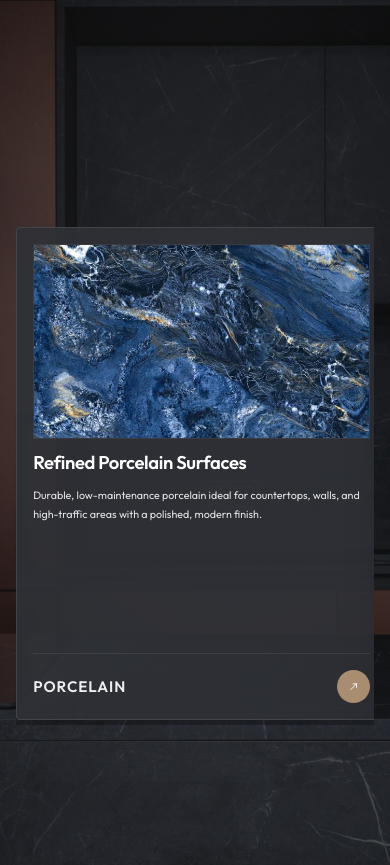
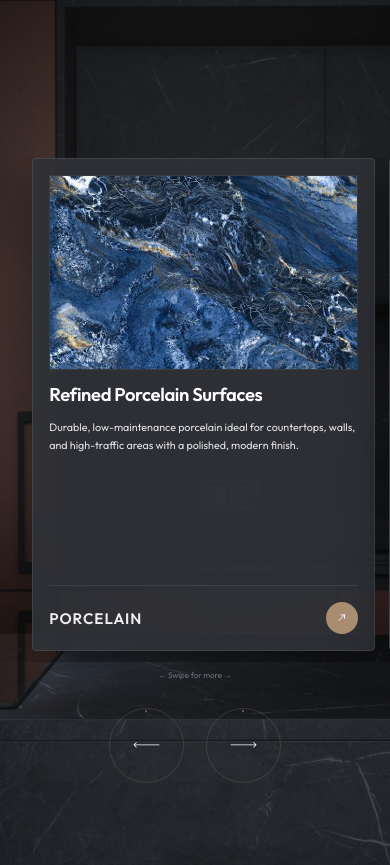
Before and after one commit to ebru-boyaci/stone-space-florida, a React (Vite) app: page / in a window 390 px wide. Shown: the part 4080-4945 px from the top of the page. Built offline with nearby package versions, Linux system fonts and the light colour scheme.

Commit message:
Integrate ServiceScrollNavButton into ProductsSpotlightSection for enhanced product navigation, and refactor layout for improved responsiveness and user experience.

```diff
--- a/src/components/FeatureValueGrid.tsx
+++ b/src/components/FeatureValueGrid.tsx
@@ -1,7 +1,7 @@
 import { useRef, useState } from "react";
 import { motion } from "motion/react";
 
-import { WebflowArrowIcon, webflowNavFlip } from "@/components/WebflowArrowIcon";
+import { ServiceScrollNavButton } from "@/components/ServiceScrollNavButton";
 import imgCabinet from "@assets/services/cabinet-installation.png";
 import imgCountertops from "@assets/services/countertop-installation.png";
 import imgKitchenDesign from "@assets/services/3D-kitchen-design.png";
@@ -106,53 +106,6 @@ function IconArrowUpRight({ className }: { className?: string }) {
         strokeLinejoin="round"
       />
     </svg>
-  );
-}
-
-function ServiceScrollNavButton({
-  direction,
-  onClick,
-}: {
-  direction: "prev" | "next";
-  onClick: () => void;
-}) {
-  const label = direction === "prev" ? "Previous service" : "Next service";
-
-  return (
-    <button
-      type="button"
-      onClick={onClick}
-      aria-label={label}
-      className="group relative inline-flex size-28 shrink-0 items-center justify-center rounded-full text-[#a88d70] outline-none transition-colors hover:text-[#c4a882] focus-visible:ring-2 focus-visible:ring-[#a88d70]/45 sm:size-32 md:size-36"
-    >
-      <span
-        aria-hidden
-        className="pointer-events-none absolute inset-0 rounded-full border border-[#a88d70]/22"
-      />
-      <svg
-        viewBox="0 0 36 36"
-        className="pointer-events-none absolute inset-0 size-full text-[#a88d70] group-hover:text-[#c4a882]"
-        aria-hidden
-      >
-        <g transform="rotate(-90 18 18)">
-          <circle
-            cx={18}
-            cy={18}
-            r={16.5}
-            fill="none"
-            stroke="currentColor"
-            strokeWidth={1}
-            pathLength={1}
-            strokeDasharray={1}
-            className="transition-[stroke-dashoffset] duration-[700ms] ease-[cubic-bezier(0.22,1,0.36,1)] motion-reduce:transition-none motion-reduce:group-hover:[stroke-dashoffset:0] [stroke-dashoffset:1] group-hover:[stroke-dashoffset:0] group-focus-visible:[stroke-dashoffset:0]"
-          />
-        </g>
-      </svg>
-      <WebflowArrowIcon
-        flip={webflowNavFlip(direction)}
-        className="relative z-10 h-[6px] w-[27px] max-w-[55%] text-white group-hover:text-white sm:h-[7px] sm:w-[31px] md:h-[8px] md:w-[36px]"
-      />
-    </button>
   );
 }
 
--- a/src/components/ProductsSpotlightSection.tsx
+++ b/src/components/ProductsSpotlightSection.tsx
@@ -5,6 +5,7 @@ import imgVinyl from "@assets/services/flooring-installtion.png";
 import imgPorcelain from "@assets/quartz/delmar -porcelain.jpeg";
 import coverQuartz from "@assets/kitchen1.jpg";
 import imgTileFloor from "@assets/kitchen2.jpg";
+import { ServiceScrollNavButton } from "@/components/ServiceScrollNavButton";
 import { useEffect, useRef } from "react";
 import { Link } from "react-router-dom";
 
@@ -85,6 +86,17 @@ const PRODUCTS: ProductSpotlight[] = [
 
 export function ProductsSpotlightSection() {
   const sectionRef = useRef<HTMLElement>(null);
+  const listRef = useRef<HTMLUListElement>(null);
+
+  function scrollProducts(dir: -1 | 1) {
+    const ul = listRef.current;
+    if (!ul) return;
+    const first = ul.firstElementChild as HTMLElement | null;
+    if (!first) return;
+    const gap = parseFloat(getComputedStyle(ul).columnGap || getComputedStyle(ul).gap || "20") || 20;
+    const step = first.getBoundingClientRect().width + gap;
+    ul.scrollBy({ left: dir * step, behavior: "smooth" });
+  }
 
   /** Bölüm görünmeden önce büyük görseli prefetch (hızlı scroll’da siyah flaş azalır). */
   useEffect(() => {
@@ -111,7 +123,7 @@ export function ProductsSpotlightSection() {
   return (
     <section
       ref={sectionRef}
-      className="relative isolate flex min-h-[140vh] items-center overflow-hidden bg-[#171312] px-6 py-20 sm:min-h-[150vh] sm:px-10 sm:py-24 [contain:layout_paint]"
+      className="relative isolate flex min-h-[140vh] items-center overflow-x-clip bg-[#171312] px-6 py-20 sm:min-h-[150vh] sm:px-10 sm:py-24 [contain:layout_paint]"
       aria-label="Product categories"
     >
       <img
@@ -125,15 +137,17 @@ export function ProductsSpotlightSection() {
       <div className="absolute inset-0 -z-10 bg-black/62" />
       <div className="absolute inset-0 -z-10 bg-[radial-gradient(ellipse_140%_95%_at_50%_35%,rgba(255,255,255,0.08),rgba(0,0,0,0.38))]" />
 
-      <div className="mx-auto w-full max-w-[min(95vw,74rem)]">
+      <div className="relative z-10 w-full">
+        <p className="sr-only">Swipe horizontally to browse all products.</p>
         <ul
+          ref={listRef}
           role="list"
-          className="flex snap-x snap-mandatory gap-5 overflow-x-auto scroll-pb-2 pb-2 [-webkit-overflow-scrolling:touch] [scrollbar-gutter:stable]"
+          className="-mx-6 flex snap-x snap-mandatory touch-pan-x gap-5 overflow-x-auto overscroll-x-contain pb-4 pl-12 pr-6 [-ms-overflow-style:none] [scrollbar-width:none] [scroll-padding-inline-start:3rem] sm:-mx-10 sm:gap-6 sm:pl-16 sm:pr-10 sm:[scroll-padding-inline-start:4rem] md:gap-7 md:pl-20 md:[scroll-padding-inline-start:5rem] [&::-webkit-scrollbar]:hidden"
         >
           {PRODUCTS.map((p) => (
             <li
               key={p.id}
-              className="w-[min(95vw,36rem)] max-w-[min(95vw,36rem)] shrink-0 snap-center first:pl-0 last:pr-0"
+              className="w-[min(88vw,36rem)] max-w-[36rem] shrink-0 snap-start sm:w-[min(80vw,36rem)]"
             >
               <Link
                 to={p.to}
@@ -193,6 +207,24 @@ export function ProductsSpotlightSection() {
             </li>
           ))}
         </ul>
+        <p className="mt-3 text-center text-xs text-zinc-500 sm:hidden" aria-hidden>
+          ← Swipe for more →
+        </p>
+        <div
+          className="mt-10 flex flex-row justify-center gap-8 pb-4 sm:mt-14 sm:gap-12 md:mt-16 md:gap-14"
+          dir="ltr"
+        >
+          <ServiceScrollNavButton
+            direction="prev"
+            ariaItem="product"
+            onClick={() => scrollProducts(-1)}
+          />
+          <ServiceScrollNavButton
+            direction="next"
+            ariaItem="product"
+            onClick={() => scrollProducts(1)}
+          />
+        </div>
       </div>
     </section>
   );
--- /dev/null
+++ b/src/components/ServiceScrollNavButton.tsx
@@ -0,0 +1,51 @@
+import { WebflowArrowIcon, webflowNavFlip } from "@/components/WebflowArrowIcon";
+
+export function ServiceScrollNavButton({
+  direction,
+  onClick,
+  ariaItem = "service",
+}: {
+  direction: "prev" | "next";
+  onClick: () => void;
+  /** Singular noun for aria-label, e.g. "service" or "product". */
+  ariaItem?: string;
+}) {
+  const label = direction === "prev" ? `Previous ${ariaItem}` : `Next ${ariaItem}`;
+
+  return (
+    <button
+      type="button"
+      onClick={onClick}
+      aria-label={label}
+      className="group relative inline-flex size-28 shrink-0 items-center justify-center rounded-full text-[#a88d70] outline-none transition-colors hover:text-[#c4a882] focus-visible:ring-2 focus-visible:ring-[#a88d70]/45 sm:size-32 md:size-36"
+    >
+      <span
+        aria-hidden
+        className="pointer-events-none absolute inset-0 rounded-full border border-[#a88d70]/22"
+      />
+      <svg
+        viewBox="0 0 36 36"
+        className="pointer-events-none absolute inset-0 size-full text-[#a88d70] group-hover:text-[#c4a882]"
+        aria-hidden
+      >
+        <g transform="rotate(-90 18 18)">
+          <circle
+            cx={18}
+            cy={18}
+            r={16.5}
+            fill="none"
+            stroke="currentColor"
+            strokeWidth={1}
+            pathLength={1}
+            strokeDasharray={1}
+            className="transition-[stroke-dashoffset] duration-[700ms] ease-[cubic-bezier(0.22,1,0.36,1)] motion-reduce:transition-none motion-reduce:group-hover:[stroke-dashoffset:0] [stroke-dashoffset:1] group-hover:[stroke-dashoffset:0] group-focus-visible:[stroke-dashoffset:0]"
+          />
+        </g>
+      </svg>
+      <WebflowArrowIcon
+        flip={webflowNavFlip(direction)}
+        className="relative z-10 h-[6px] w-[27px] max-w-[55%] text-white group-hover:text-white sm:h-[7px] sm:w-[31px] md:h-[8px] md:w-[36px]"
+      />
+    </button>
+  );
+}
```
